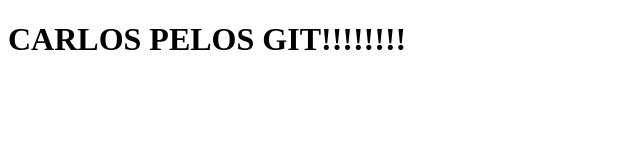
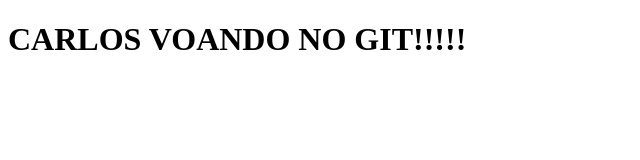
Before and after one commit to carlos-art-sis-zaf/s2, a plain HTML site: page index.html in a window 1280 px wide. Shown: the whole page, without its empty margins (0-640 px from the left). Drawn offline with Linux system fonts and the light colour scheme.

Commit message:
Update index.html
edição 0.2

```diff
--- a/index.html
+++ b/index.html
@@ -5,6 +5,6 @@
 <title>WELCOME TO DEVOPS WORLD</title>
 </head>
 <body>
-<h1> CARLOS PELOS GIT!!!!!!!!</h1>
+<h1> CARLOS VOANDO NO GIT!!!!!</h1>
 </body>
 </html>
```
